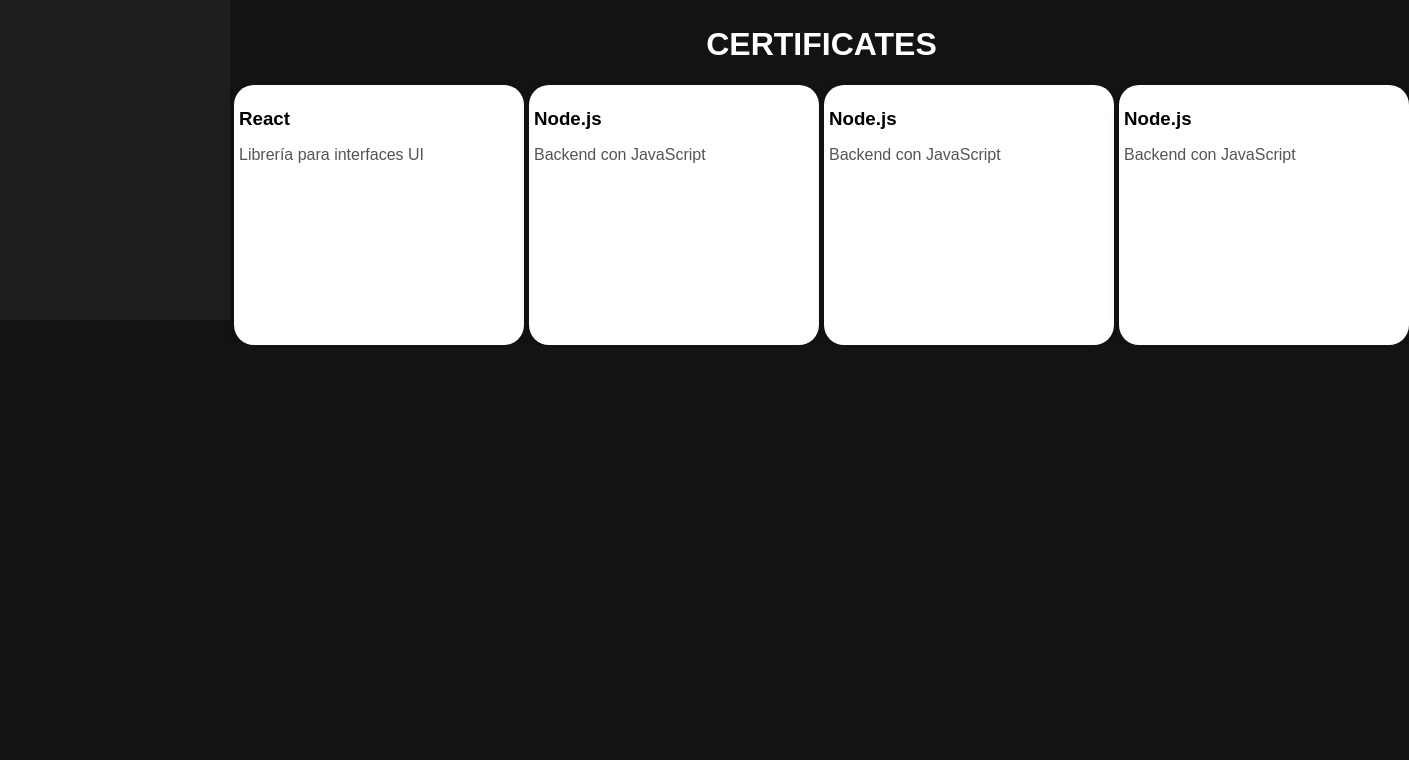
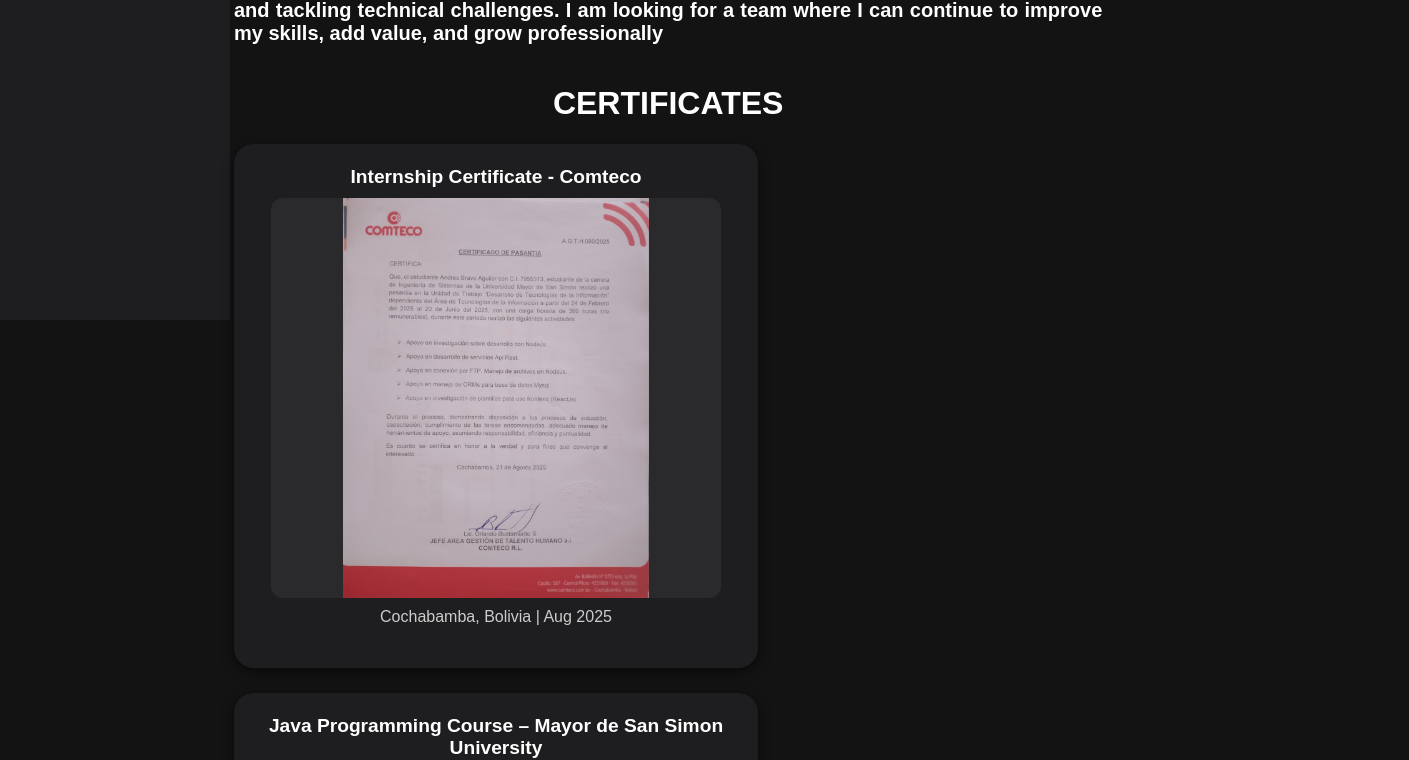
Before and after one commit to AndresBrav/My-Portfolio, a React (Vite) app: page / in a window 1280 px wide. Shown: the part 540-1300 px from the top of the page, 1409 px wide, since content can reach past the window. Before the commit the page ends 885 px from the top, so only its background shows below. Built offline with nearby package versions, Linux system fonts and the light colour scheme.

Commit message:
design cards improved

```diff
--- a/src/Dashboard.tsx
+++ b/src/Dashboard.tsx
@@ -1,6 +1,10 @@
 import Sidebar from "./components/Sidebar";
 import imagenAndres from "./assets/images/AndresBravo.jpg";
 import Card from "./components/Card";
+import redes from "./assets/images/redes.jpg";
+import java from "./assets/images/java.jpg";
+import spring from "./assets/images/spring boot.jpg";
+import comteco from "./assets/images/comteco.jpg";
 
 const Dashboard = () => {
     return (
@@ -9,6 +13,8 @@
                 <Sidebar />
 
                 <div className="container-dashboard">
+                    <br />
+                    <br />
                     <br />
 
                     <h1 style={{ textAlign: "center", color: "white" }}>
@@ -35,22 +41,33 @@
 
                     <h1 className="certificates">CERTIFICATES</h1>
 
-                    <div style={{ display: "flex", justifyContent: "flex-start", gap: "5px" }}>
+                    <div
+                        style={{
+                            display: "flex",
+                            justifyContent: "flex-start",
+                            flexWrap: "wrap",
+                            gap: "25px",
+                        }}
+                    >
                         <Card
-                            title="React"
-                            description="Librería para interfaces UI"
+                            title="Internship Certificate - Comteco"
+                            img={comteco}
+                            description="Cochabamba, Bolivia | Aug 2025 "
                         />
                         <Card
-                            title="Node.js"
-                            description="Backend con JavaScript"
+                            title="Java Programming Course – Mayor de San Simon University"
+                            img={java}
+                            description="Cochabamba, Bolivia | Sep 2025"
                         />
                         <Card
-                            title="Node.js"
-                            description="Backend con JavaScript"
+                            title="Spring Boot Framework Course – Mayor de San Simon University"
+                            img={spring}
+                            description="Cochabamba, Bolivia | Sep 2024"
                         />
                         <Card
-                            title="Node.js"
-                            description="Backend con JavaScript"
+                            title="Information Routing in Networks - Mayor de San Simon University"
+                            img={redes}
+                            description="Cochabamba, Bolivia | Mar 2023 – Apr 2023"
                         />
                     </div>
                 </div>
--- a/src/assets/styles/background.css
+++ b/src/assets/styles/background.css
@@ -99,10 +99,8 @@
     color: white;
 }
 
-
-
 /* src/styles/card.css */
-.card {
+/* .card {
     background: #ffffff;
     border-radius: 20px;
     padding: 5px;
@@ -123,6 +121,74 @@
 
 .card p {
     color: #555;
+} */
+
+/* ===== CARD DARK MODE ===== */
+.card {
+    background: #1e1e20; /* fondo oscuro */
+    color: #fff; /* texto claro */
+    border-radius: 20px;
+    padding: 12px;
+    width: 500px;
+    height: 500px;
+    box-shadow: 0 4px 12px rgba(0, 0, 0, 0.5);
+    transition: transform 0.2s ease, box-shadow 0.2s ease;
+
+    display: flex;
+    flex-direction: column;
+    align-items: center;
+    justify-content: flex-start; /* contenido desde arriba */
+}
+
+.card:hover {
+    transform: translateY(-10px);
+    box-shadow: 5px 5px 5px 0 rgba(255, 255, 255, 0.5);
+
+}
+
+.card h3 {
+    margin: 10px 0;
+    font-size: 1.2rem;
+    text-align: center;
+    color: #fff; /* título claro */
+}
+
+/* 🔥 Imagen ocupa 80% de la card */
+.card img {
+    width: 90%; /* casi todo el ancho */
+    height: 80%; /* 80% del alto de la card */
+    object-fit: contain; /* mantiene proporción */
+    border-radius: 12px;
+    margin-bottom: 10px;
+    background-color: #2a2a2d; /* fondo oscuro para imagen más limpia */
+}
+
+/* Texto debajo de la imagen */
+.card p {
+    margin: 0;
+    font-size: 1rem;
+    color: #ccc; /* gris claro para leer bien sobre oscuro */
+    text-align: center;
+}
+
+/* ===== RESPONSIVE CELULAR ===== */
+@media (max-width: 767px) {
+    .card {
+        width: 300px;
+        height: 300px;
+    }
+
+    .card img {
+        height: 80%; /* mantiene proporción */
+    }
+
+    .card h3 {
+        font-size: 1rem;
+    }
+
+    .card p {
+        font-size: 0.85rem;
+    }
 }
 
 /* Para pantallas más grandes (laptop/PC) */
@@ -145,10 +211,7 @@
         text-align: left;
         font-size: 15px;
     }
-    .card {
-        width: 100px;
-        height: 100px;
-    }
+
 }
 
 /* 💻 LAPTOP / PC */
--- a/src/components/Card.tsx
+++ b/src/components/Card.tsx
@@ -1,13 +1,15 @@
 // src/components/Card.tsx
 type CardProps = {
     title: string;
+    img: string;
     description: string;
 };
 
-export default function Card({ title, description }: CardProps) {
+export default function Card({ title,img, description }: CardProps) {
     return (
         <div className="card">
             <h3>{title}</h3>
+            <img src={img} alt="" />
             <p>{description}</p>
         </div>
     );
```
